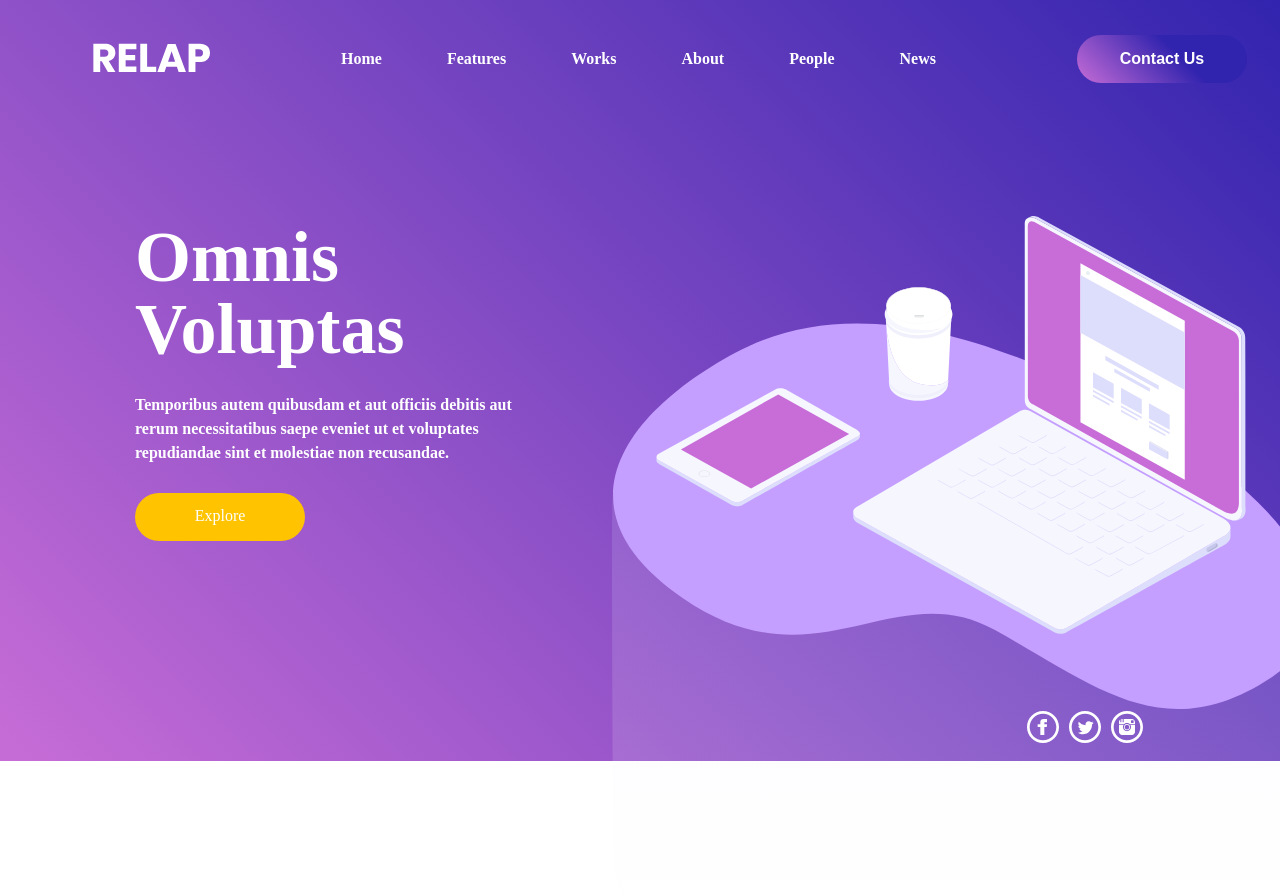
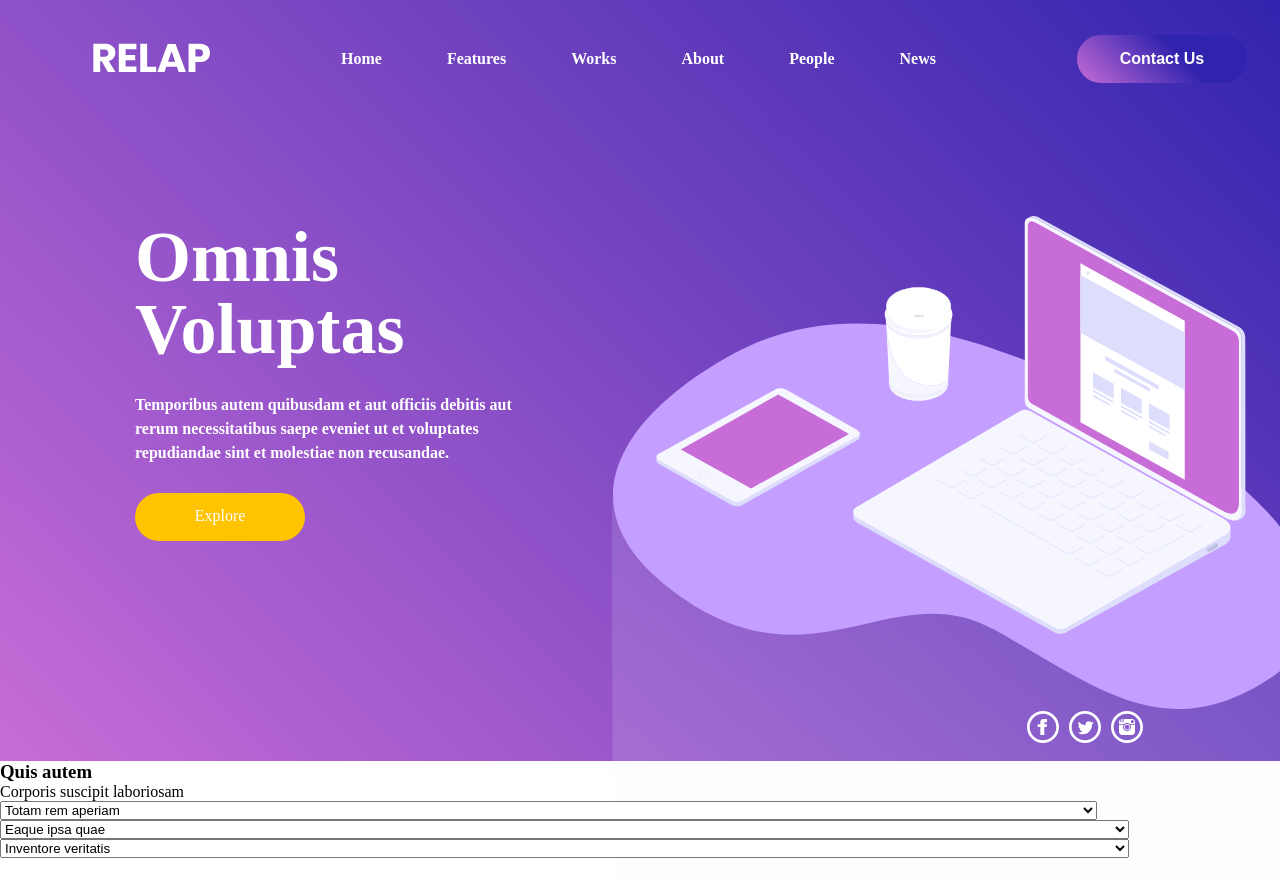
Before and after one commit to Nigara-r/Relap, a plain HTML site: page index.html in a window 1280 px wide. Shown: the top 896 px of the page. Drawn offline with nearby package versions, Linux system fonts and the light colour scheme; a script that the page names is missing.

Commit message:
add section suscipit

```diff
--- a/index.html
+++ b/index.html
@@ -67,6 +67,48 @@
         </div>
         </div>
     </section>
+    <section class="suscipit">
+        <div class="container">
+            <div class="row">
+                <div class="col-6">
+                    <div class="suscipit__suptitle">
+                        <h3>Quis autem</h3>
+                    </div>
+                    <div class="suscipit__title">
+                        Corporis suscipit
+                        laboriosam
+                    </div>
+                    <select>
+                        <option label="Totam rem aperiam" value="1" selected></option>
+                        <option disabled>libero tempore, cum soluta nobis est eligendi optio cumque nihil impedit quo
+                            minus id quod maxime placeat facere
+                            possimus, omnis voluptas assumenda est, omnis dolor repellendus.</option>
+                    </select>
+                    <select>
+                        <option label="Eaque ipsa quae" value="1" selected>Eaque ipsa quae</option>
+                        <option disabled>Nam libero tempore, cum soluta nobis est eligendi optio cumque nihil impedit
+                            quo minus id quod
+                            maxime placeat facere
+                            possimus, omnis voluptas assumenda est, omnis dolor repellendus.</option>
+                    </select>
+                    <select>
+                        <option label="Inventore veritatis" value="1" selected>Inventore veritatis</option>
+                        <option disabled>Nam libero tempore, cum soluta nobis est eligendi optio cumque nihil impedit
+                            quo minus id quod
+                            maxime placeat facere
+                            possimus, omnis voluptas assumenda est, omnis dolor repellendus.</option>
+                    </select>
+
+                </div>
+                <div class="col-6">
+                    <div class="slider">
+
+                    </div>
+
+                </div>
+            </div>
+        </div>
+    </section>
 
 
 
```
